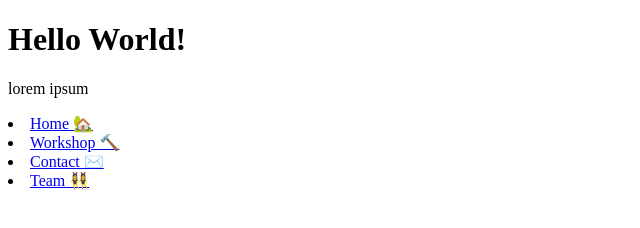
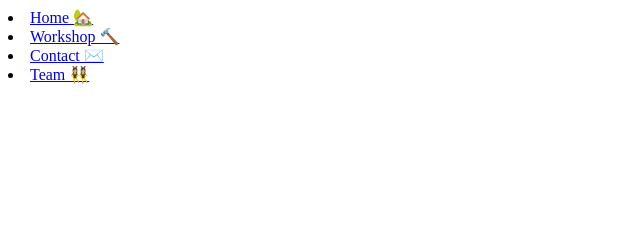
Before and after one commit to helloroman/hello-roman-git, a plain HTML site: page src/index.html in a window 1280 px wide. Shown: the whole page, without its empty margins (0-640 px from the left). Drawn offline with Linux system fonts and the light colour scheme.

Commit message:
Remove redundant info from the homepage

```diff
--- a/src/index.html
+++ b/src/index.html
@@ -8,8 +8,6 @@
   <title>Document</title>
 </head>
 <body>
-<h1>Hello World!</h1>
-<p>lorem ipsum</p>
 <nav>
   <li><a href="/">Home 🏡</a></li>
   <li><a href="/workshop">Workshop 🔨</a></li>
```
